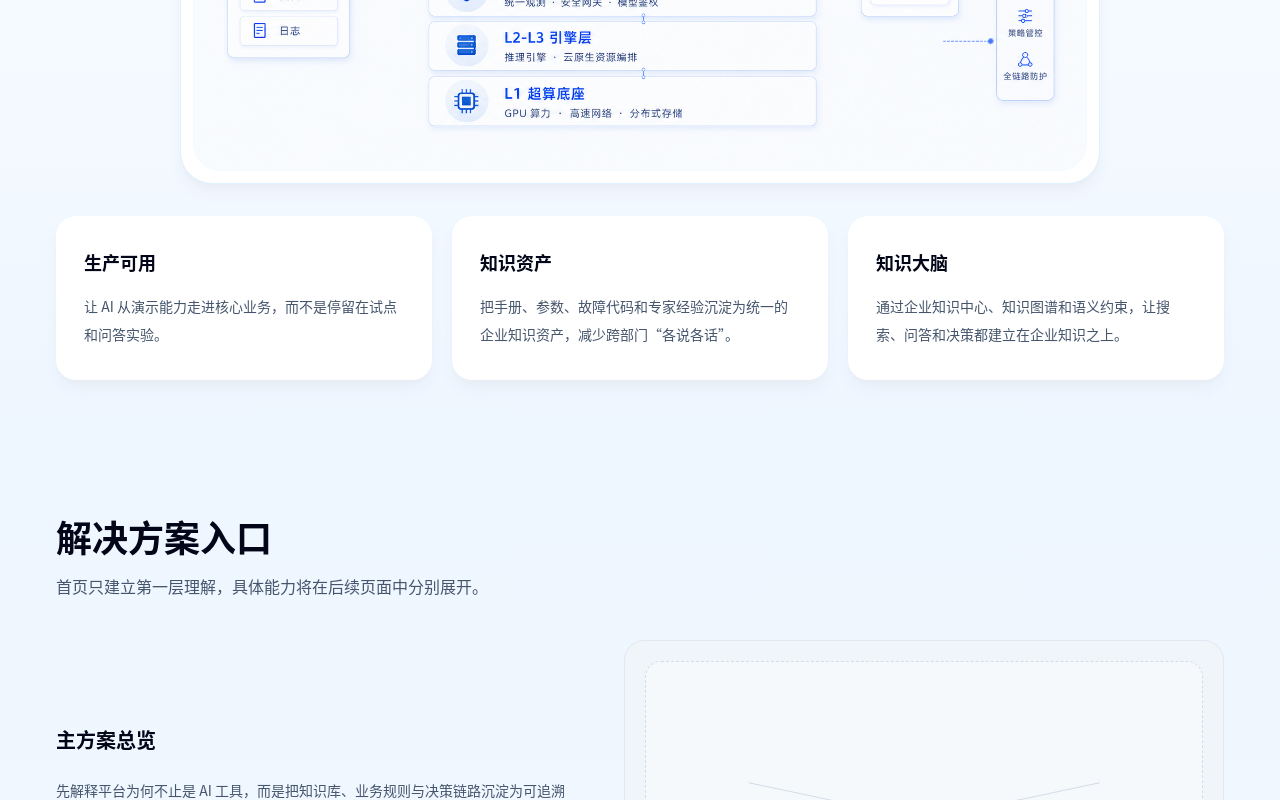
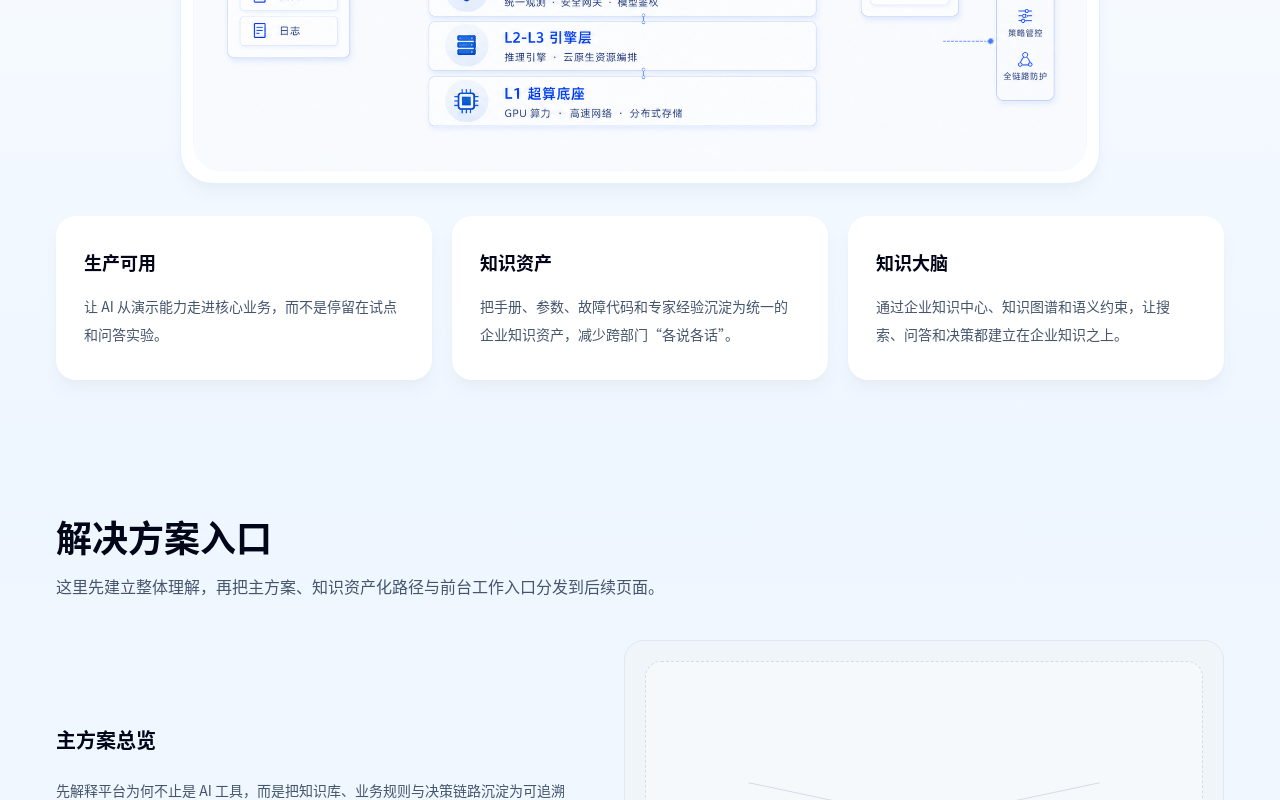
Before and after one commit to Shadowzzh/qidun-lisu, a Next.js app in the folder lisu-official-site/: page / in a window 1280 px wide. Shown: the part 1073-1873 px from the top of the page. Built offline with nearby package versions, Linux system fonts and the light colour scheme.

Commit message:
feat: 优化首页解决方案入口说明

```diff
--- a/lisu-official-site/src/components/pages/home/home-page.tsx
+++ b/lisu-official-site/src/components/pages/home/home-page.tsx
@@ -37,7 +37,7 @@ export function HomePage() {
                 解决方案入口
               </h2>
               <p className="mt-4 text-pretty text-sm leading-7 text-slate-600 md:text-base">
-                首页只建立第一层理解，具体能力将在后续页面中分别展开。
+                这里先建立整体理解，再把主方案、知识资产化路径与前台工作入口分发到后续页面。
               </p>
             </div>
 
```
